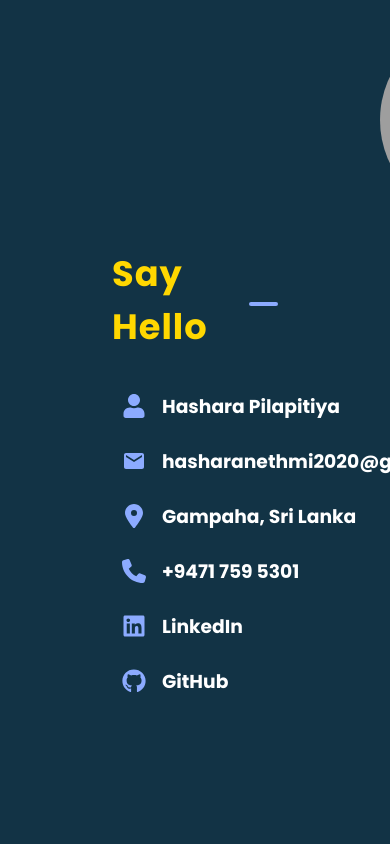
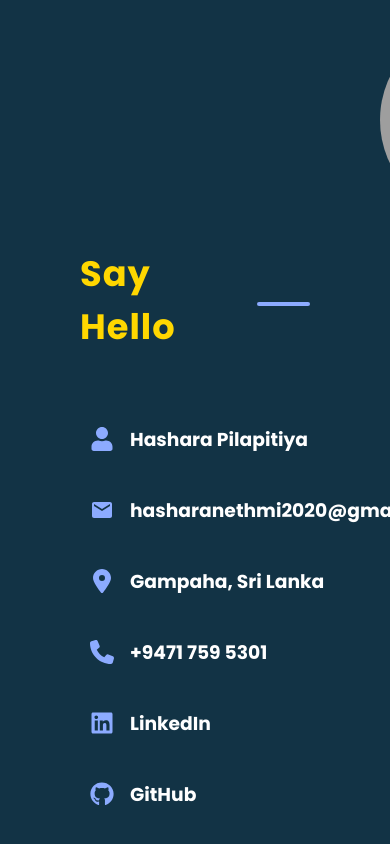
Before and after one commit to Hashara-Pilapitiya/Portfolio, a React (Create React App) app in the folder frontend/: page / in a window 390 px wide. Shown: the part 3195-4039 px from the top of the page. Before the commit the page ends 3999 px from the top, so only its background shows below. Built offline with nearby package versions, Linux system fonts and the light colour scheme; grey boxes are pictures that could not be loaded; the HTML template or start-up script is replaced by a standard one; a web font is replaced by a local one.

Commit message:
Update responsive design styles in Contact component

```diff
--- a/frontend/src/components/Contact/contact.css
+++ b/frontend/src/components/Contact/contact.css
@@ -33,3 +33,21 @@
     color: white;
     text-decoration: none;
 }
+
+
+
+@media screen and (max-width: 768px) {
+    .contact {
+        padding: 0 5rem;
+    }
+
+    .contact__container {
+        margin-top: 1px;
+        align-items: center;
+    }
+
+    .contact__item {
+        width: 100%;
+        margin-bottom: 1rem;
+    }
+}
```
